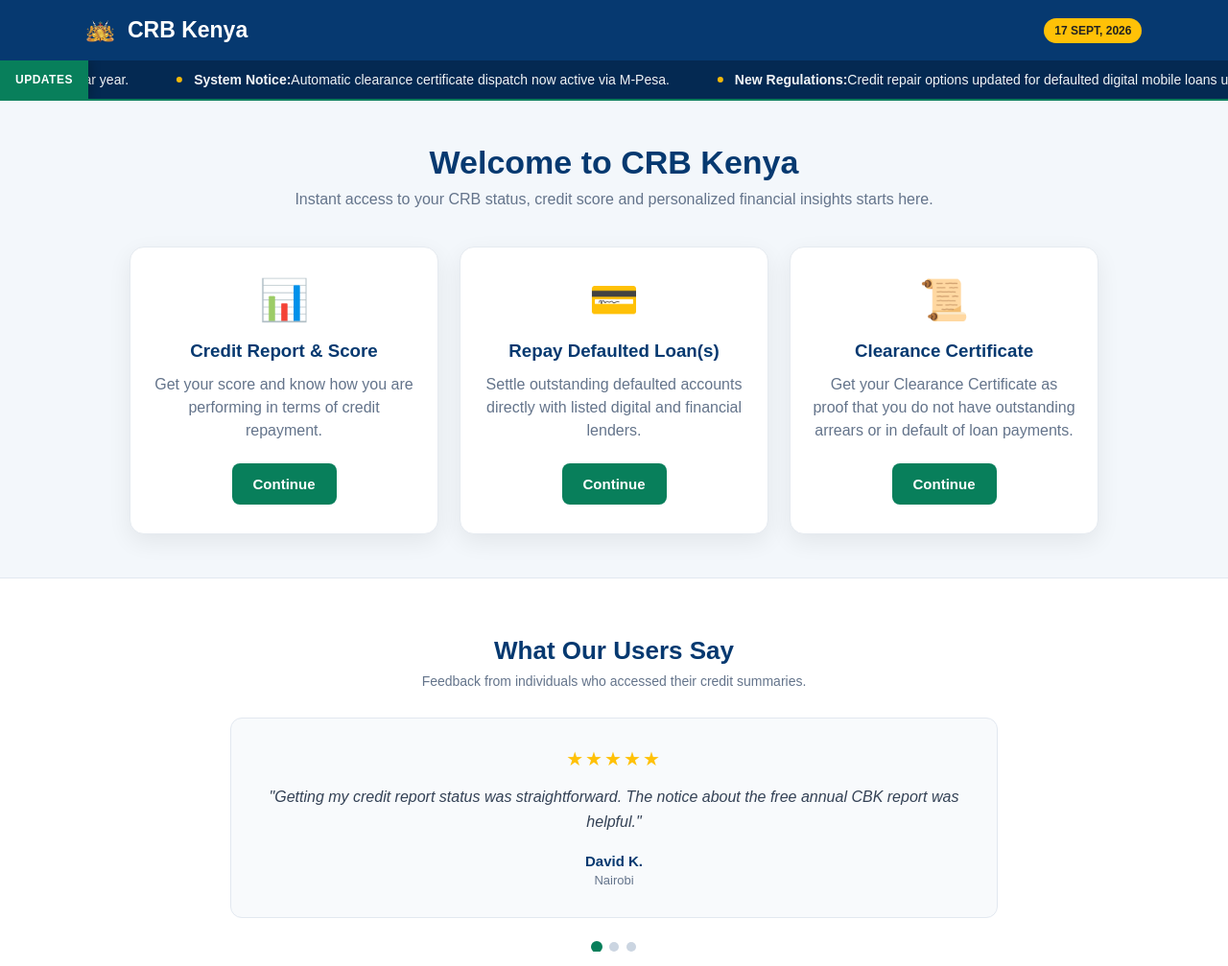
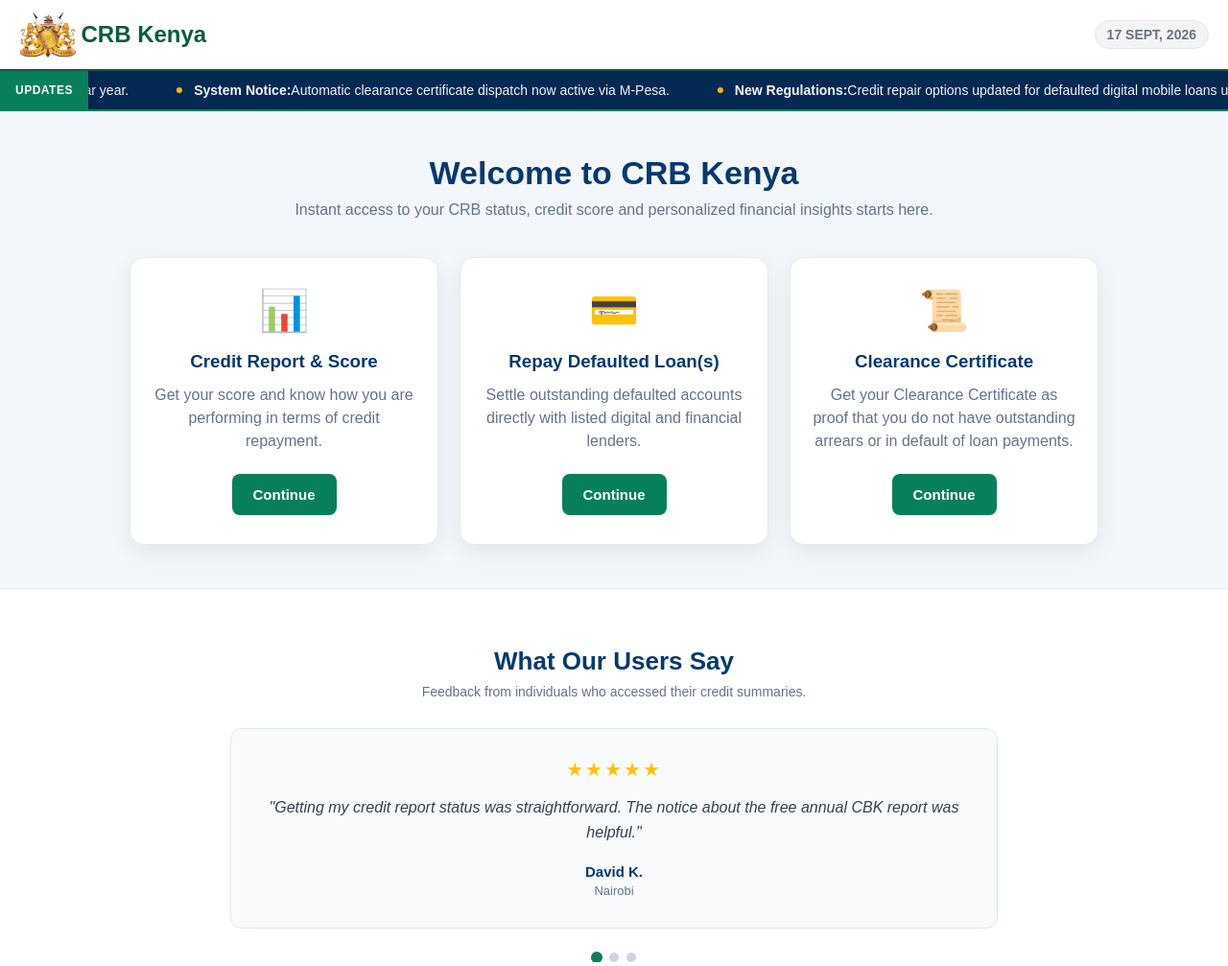
Before and after one commit to pininvest44/CRB-CHATGPT, a website: page index.html in a window 1280 px wide. Shown: the top 1007 px of the page at 96% size. Drawn offline with Linux system fonts and the light colour scheme; no server answers.

Commit message:
Update index.html

```diff
--- a/index.html
+++ b/index.html
@@ -668,12 +668,12 @@
     </div>
 </section>
 
-<header>
-    <h2>
-        <img src="Central_Bank_of_Kenya_logo.png" alt="CRB Kenya Logo" style="height: 1em; vertical-align: middle; margin-right: 8px;">
+<header style="display: flex; justify-content: space-between; align-items: center; padding: 12px 20px; background-color: #ffffff; border-bottom: 2px solid #0d5c3a;">
+    <h2 style="margin: 0; display: flex; align-items: center; font-family: sans-serif; font-size: 1.5rem; color: #0d5c3a;">
+        <img src="Central_Bank_of_Kenya_logo.png" alt="CRB Kenya Logo" style="height: 2em; vertical-align: middle; margin-right: 4px;">
         CRB Kenya
     </h2>
-    <span class="demo-label">17 SEPT, 2026</span>
+    <span class="demo-label" style="font-family: sans-serif; font-size: 0.875rem; font-weight: 600; color: #6b7280; background-color: #f3f4f6; padding: 6px 12px; border-radius: 20px; border: 1px solid #e5e7eb;">17 SEPT, 2026</span>
 </header>
 
 <div class="info-strip-container">
```
